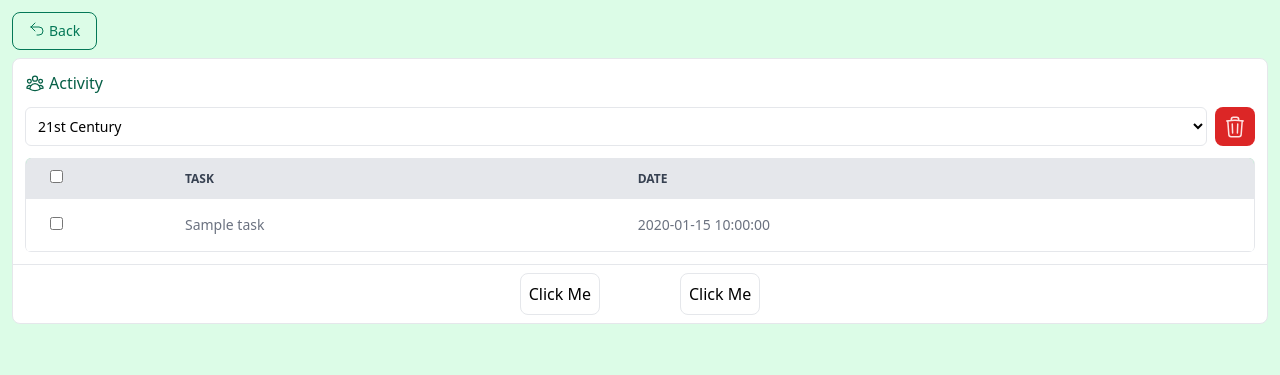
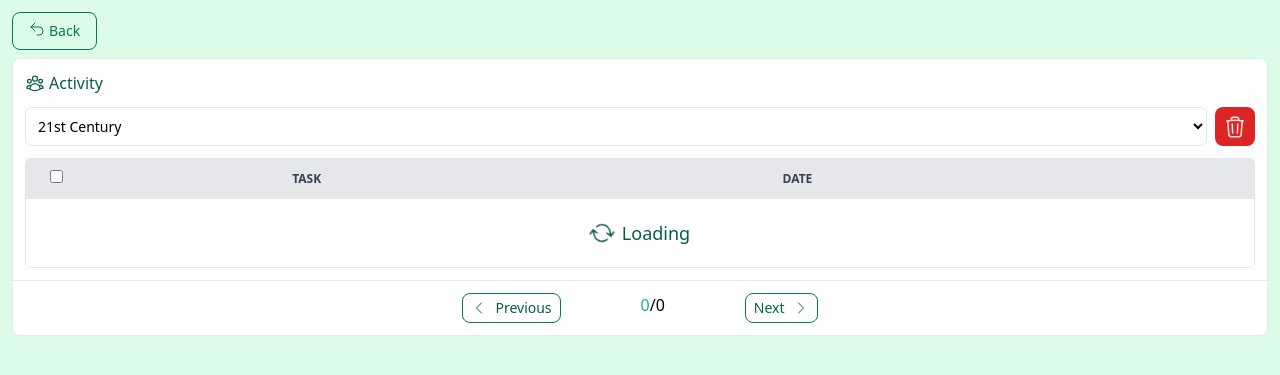
Before and after one commit to christhenoob13/Activity-Management-System, a Flask app: template templates/admin/activity.html in a window 1280 px wide. Shown: the top 375 px of the page. Run offline with Flask 3, Linux system fonts and the light colour scheme; the template is opened without the code that fills it: most values are stand-ins (such as "Sample title", 1, 10 or a date in 2020); some libraries are stand-ins or nearby versions.

Commit message:
Added pagination

```diff
--- a/admin.py
+++ b/admin.py
@@ -52,5 +52,5 @@
     "task": 'Activity ' + str(i + 1),
     "date": 'June 13, 2008',
     "id": i + 1
-  } for i in range(2)]
+  } for i in range(5)]
   return render_template('admin/activity.html', show_eruda=True, data=data)
--- a/api.py
+++ b/api.py
@@ -74,14 +74,15 @@
     }), 2018
 #  db = current_app.config.get('DATABASE')['activity']
 #  data = sorted([dict(x) for x in db.find(subject_id=subject_id)], key=lambda y: y['category'])
+  import time;time.sleep(2)
   data = [
     {
-      "id": _,
-      "task": 'Activity 1',
+      "id": i+1,
+      "task": 'Activity ' + str(i+1),
       "description": 'eto ay description para sa mga pogi',
       "category": 'activity',
       "subject_id": 1,
       "date": 'July 17, 2025'
-    } for _ in range(22)
+    } for i in range(20)
   ]
   return jsonify({"status":'success',"data":data}), 200
--- a/templates/admin/activity.html
+++ b/templates/admin/activity.html
@@ -19,7 +19,7 @@
   </h2>
 
   <div class="bg-white rounded-lg mx-3 mb-2 flex justify-between gap-2 flex-row-reverse">
-    <button class="px-2 bg-red-600 rounded-lg text-red-100 hover:bg-red-800 disabled:bg-red-100 disabled:text-red-200">
+    <button id="delete-activity" onclick="deleteActivity()" class="px-2 bg-red-600 rounded-lg text-red-100 hover:bg-red-800 disabled:bg-red-100 disabled:text-red-200">
         <svg xmlns="http://www.w3.org/2000/svg" fill="none" viewBox="0 0 24 24" stroke-width="1.5" stroke="currentColor" class="size-6">
           <path stroke-linecap="round" stroke-linejoin="round" d="m14.74 9-.346 9m-4.788 0L9.26 9m9.968-3.21c.342.052.682.107 1.022.166m-1.022-.165L18.16 19.673a2.25 2.25 0 0 1-2.244 2.077H8.084a2.25 2.25 0 0 1-2.244-2.077L4.772 5.79m14.456 0a48.108 48.108 0 0 0-3.478-.397m-12 .562c.34-.059.68-.114 1.022-.165m0 0a48.11 48.11 0 0 1 3.478-.397m7.5 0v-.916c0-1.18-.91-2.164-2.09-2.201a51.964 51.964 0 0 0-3.32 0c-1.18.037-2.09 1.022-2.09 2.201v.916m7.5 0a48.667 48.667 0 0 0-7.5 0" />
         </svg>
@@ -42,25 +42,29 @@
           </tr>
         </thead>
         <tbody id='table-body'>
-          {% for activity in data %}
-          <tr id="activity-{{ activity.id }}" class="bg-white border-b border-gray-200 hover:bg-gray-100">
-            <td class="pl-6 py-4">
-              <input type="checkbox" class="accent-emerald-600" value="activity-{{ activity.id }}">
-            </td>
-            <td class="px-6 py-4">{{ activity.task }}</td>
-            <td class="px-6 py-4">{{ activity.date }}</td>
-          </tr>
-          {% endfor %}
+          <!-- Data here -->
         </tbody>
       </table>
     </div>
   </div>
 
-  <div data-label='pagination' class="border-t p-2 md:flex md:justify-center">
+  <div data-label='pagination' class="border-t p-3 md:flex md:justify-center">
     <div class="flex justify-between md:gap-20">
-      <button class="p-2 rounded-lg border">Click Me</button>
-      <button class="p-2 rounded-lg border">Click Me</button>
+      <button onclick="previousChunk()" id="previous" class="py-1 px-2 rounded-lg border border-emerald-700 text-sm text-emerald-800 flex items-center gap-2 disabled:bg-gray-100 disabled:text-gray-400 disabled:border-gray-200 hover:bg-emerald-700 hover:text-white hover:shadow-md disabled:shadow-none">
+        <svg xmlns="http://www.w3.org/2000/svg" fill="none" viewBox="0 0 24 24" stroke-width="1.5" stroke="currentColor" class="size-4">
+          <path stroke-linecap="round" stroke-linejoin="round" d="M15.75 19.5 8.25 12l7.5-7.5" />
+        </svg>
+        Previous
+      </button>
+      <p><span class="text-emerald-500" id="currentChunk">0</span>/<span id="maxChunk">0</span></p>
+      <button onclick="nextChunk()" id="next" class="py-1 px-2 rounded-lg border border-emerald-700 text-sm text-emerald-800 flex items-center gap-2 disabled:bg-gray-100 disabled:text-gray-400 disabled:border-gray-200 hover:bg-emerald-700 hover:text-white hover:shadow-md disabled:shadow-none">
+        Next
+        <svg xmlns="http://www.w3.org/2000/svg" fill="none" viewBox="0 0 24 24" stroke-width="1.5" stroke="currentColor" class="size-4">
+          <path stroke-linecap="round" stroke-linejoin="round" d="m8.25 4.5 7.5 7.5-7.5 7.5" />
+        </svg>
+      </button>
     </div>
+    <input id="pagi" type="hidden" value="1">
   </div>
 
 </div>
@@ -68,35 +72,78 @@
 {% block jss %}
 <script>
 let abracadabra = [];
+let chunk = 0;
 
-function display(page){
+/* Codes below is for deleting activity */
+document.querySelectorAll('.row-checkbox').forEach((box,_,boxes) => {
+  const anyCheck = Array.from(boxes).some(checkbox => checkbox.checked);
+  const d = $('#delete-activity');
+  if (anyCheck){
+    d.removeAttribute('disabled')
+  }else{
+    d.setAttribute('disabled', '')
+  }
+})
+
+/*
+  Codes below is for pagination buttons and
+  fetching data from database
+*/
+
+async function init(id = 1){
+  loading()
+  const data = await activityData(id);
+  const chunkData = parseChunk(data);
+  $('#maxChunk').textContent = chunkData.length;
+  abracadabra = chunkData;
+  display()
+  paginationButton()
+}
+
+const nextChunk = () => {
+  loading()
+  ++chunk;
+  display()
+  paginationButton()
+}
+const previousChunk = () => {
+  loading()
+  --chunk;
+  display()
+  paginationButton()
+}
+
+$('#subject').onchange = async () => await init(this.value);
+window.onload = async () => await init();
+
+function loading(){
+  $('#table-body').innerHTML = `
+      <tr>
+        <td colspan="3" class="bg-white border-b border-gray-200 p-5 text-lg">
+          <p class="flex justify-center items-center gap-2 text-emerald-800">
+            <svg xmlns="http://www.w3.org/2000/svg" fill="none" viewBox="0 0 24 24" stroke-width="1.5" stroke="currentColor" class="size-6 animate-spin">
+              <path stroke-linecap="round" stroke-linejoin="round" d="M16.023 9.348h4.992v-.001M2.985 19.644v-4.992m0 0h4.992m-4.993 0 3.181 3.183a8.25 8.25 0 0 0 13.803-3.7M4.031 9.865a8.25 8.25 0 0 1 13.803-3.7l3.181 3.182m0-4.991v4.99" />
+            </svg>
+            Loading
+          </p>
+        </td>
+      </tr>
+  `;
+}
+function display(){
   let tbody = "";
-  abracadabra[page].forEach(ele => {
+  abracadabra[chunk].forEach(ele => {
     tbody += tableTR(ele);
   })
   $('#table-body').innerHTML = tbody
 }
-
-/*
-TODO: nextPage, prevPage function for pagination
-*/
-
-$('#subject').onchange = async function(){
-  const data = await activityData(this.value);
-  const chunkData = parseChunk(data);
-  abracadabra = chunkData
-  // Set parsed data to vatiable
-  // Display by Page 1
-}
-
 function parseChunk(arr) {
   let result = [];
-  for (let i = 0; i < arr.length; i += 2) {
-    result.push(arr.slice(i, i + 2));
+  for (let i = 0; i < arr.length; i += 15) {
+    result.push(arr.slice(i, i + 15));
   }
   return result;
 }
-
 async function activityData(subject_id){
   try{
     const respo = await fetch(`/admin/api/data/activities?subject_id=${subject_id}`);
@@ -108,15 +155,34 @@
     console.error("ERROR: ", err.message)
   }
 }
-
-function tableTR({ task, data, id }){
-  return `<tr id="activity-${id}" class="bg-white border-b border-gray-200 hover:bg-gray-100">
+function tableTR({ task, date, id }){
+  return `
+  <tr id="activity-${id}" class="bg-white border-b border-gray-200 hover:bg-gray-100">
     <td class="pl-6 py-4">
-      <input type="checkbox" class="accent-emerald-600" value="activity-${id}">
+      <input type="checkbox" class="row-checkbox accent-emerald-600" value="activity-${id}">
     </td>
     <td class="px-6 py-4">${task}</td>
     <td class="px-6 py-4">${date}</td>
   </tr>`;
 }
+function paginationButton(){
+  const prev = $('#previous');
+  const next = $('#next');
+
+  $('#pagi').value = chunk + 1;
+  $('#currentChunk').textContent = chunk + 1;
+
+  if (chunk === 0){
+    prev.setAttribute('disabled', '')
+  }else{
+    prev.removeAttribute('disabled')
+  }
+
+  if (chunk === (abracadabra.length - 1)){
+    next.setAttribute('disabled', '')
+  }else{
+    next.removeAttribute('disabled')
+  }
+}
 </script>
 {% endblock %}
```
